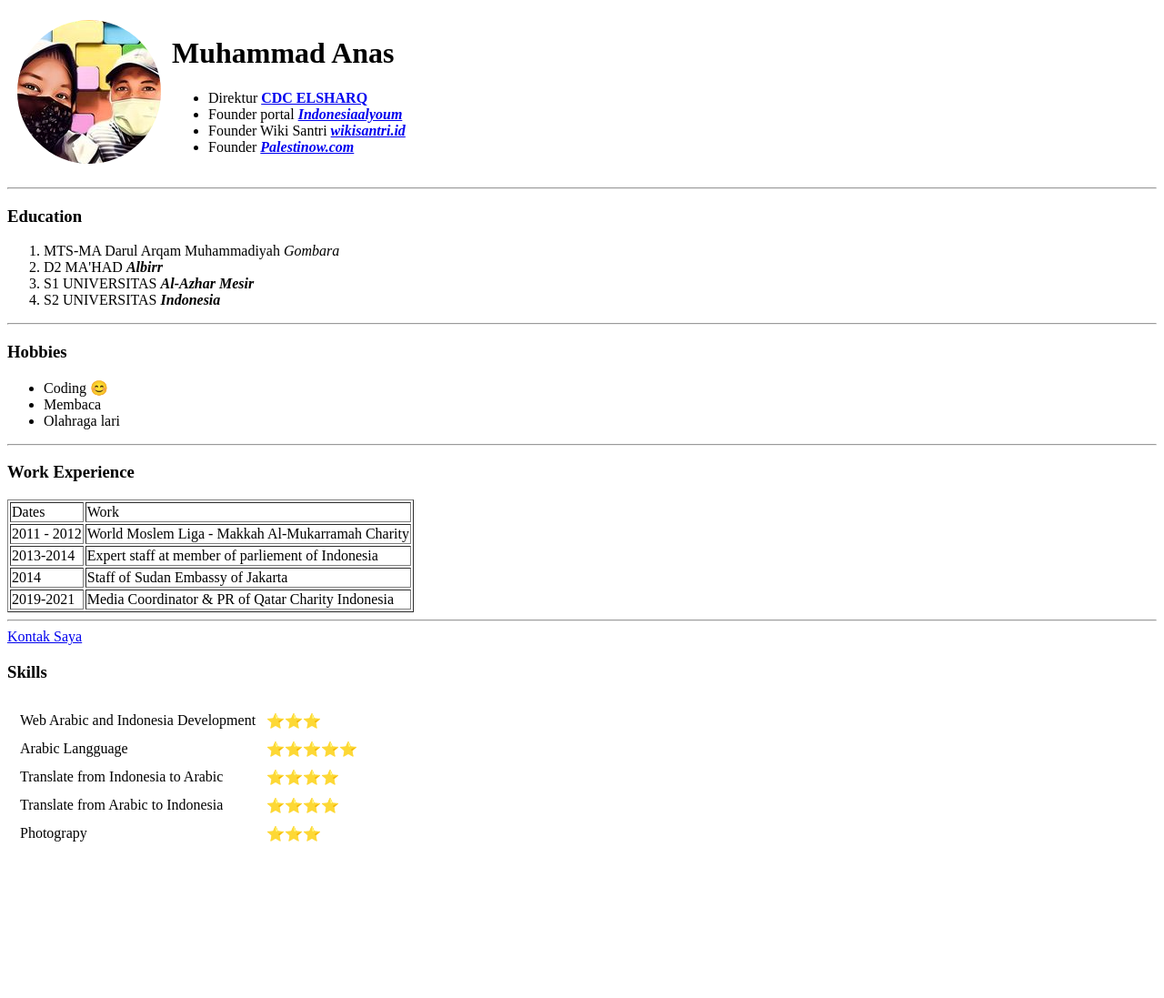
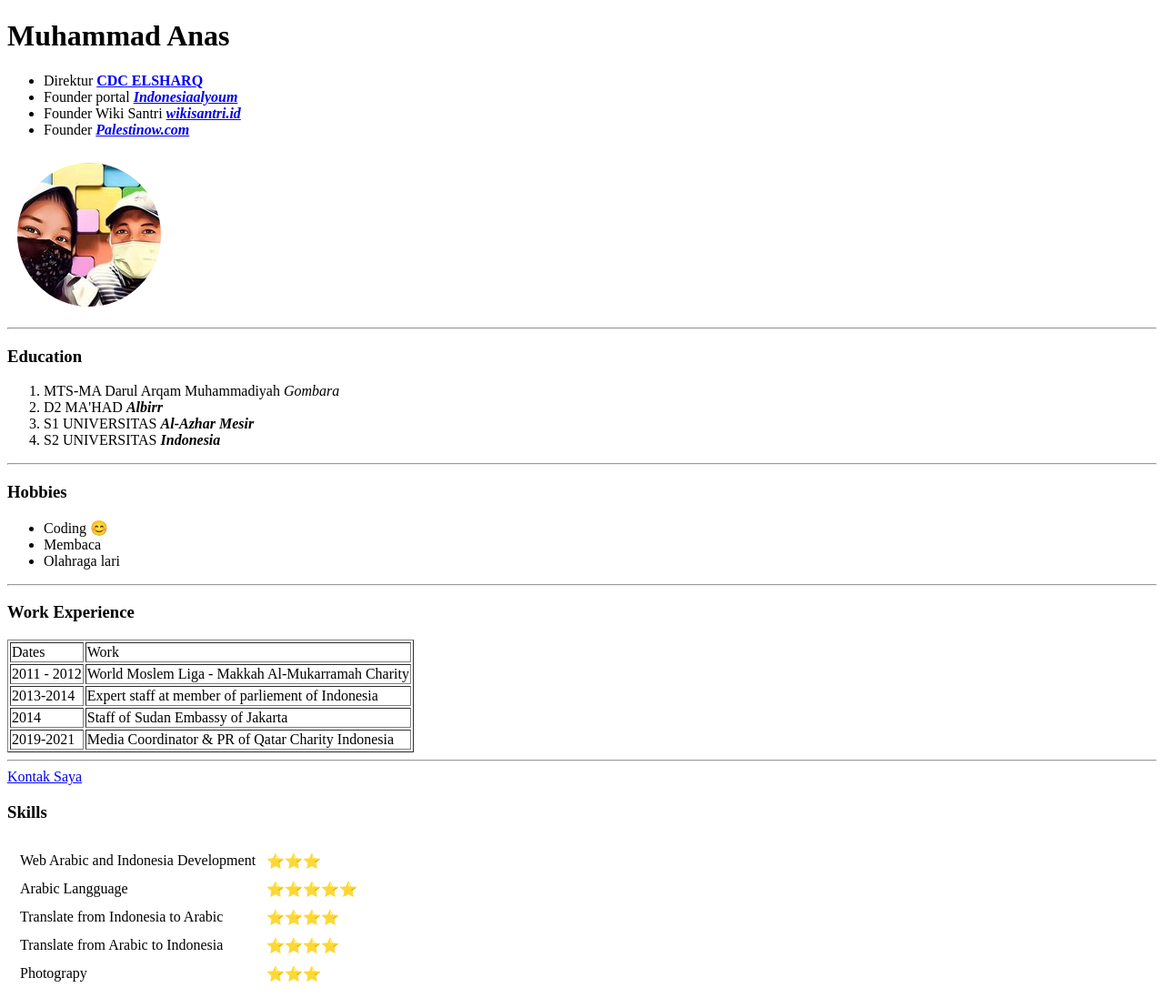
Before and after one commit to Anascodi/cv, a plain HTML site: page index.html in a window 1280 px wide. Shown: the whole page at 91% size. Before the commit the page ends 948 px from the top, so only its background shows below. Drawn offline with Linux system fonts and the light colour scheme.

Commit message:
Update index.html

```diff
--- a/index.html
+++ b/index.html
@@ -8,7 +8,7 @@
        <table cellspacing="10">
        <tr>
          <td><img src="images/Anas.png" alt="foto profile muhammad anas"></td>
-         <td><h1>Muhammad Anas</h1>
+         <h1>Muhammad Anas</h1>
          <ul>
            <li>Direktur <strong><a href="https://cdcelsharq.org/">CDC ELSHARQ</a></strong></li>
            <li>Founder portal <strong><em><a href="https://indonesiaalyoum.com/">Indonesiaalyoum</a></em></strong> </li>
```
